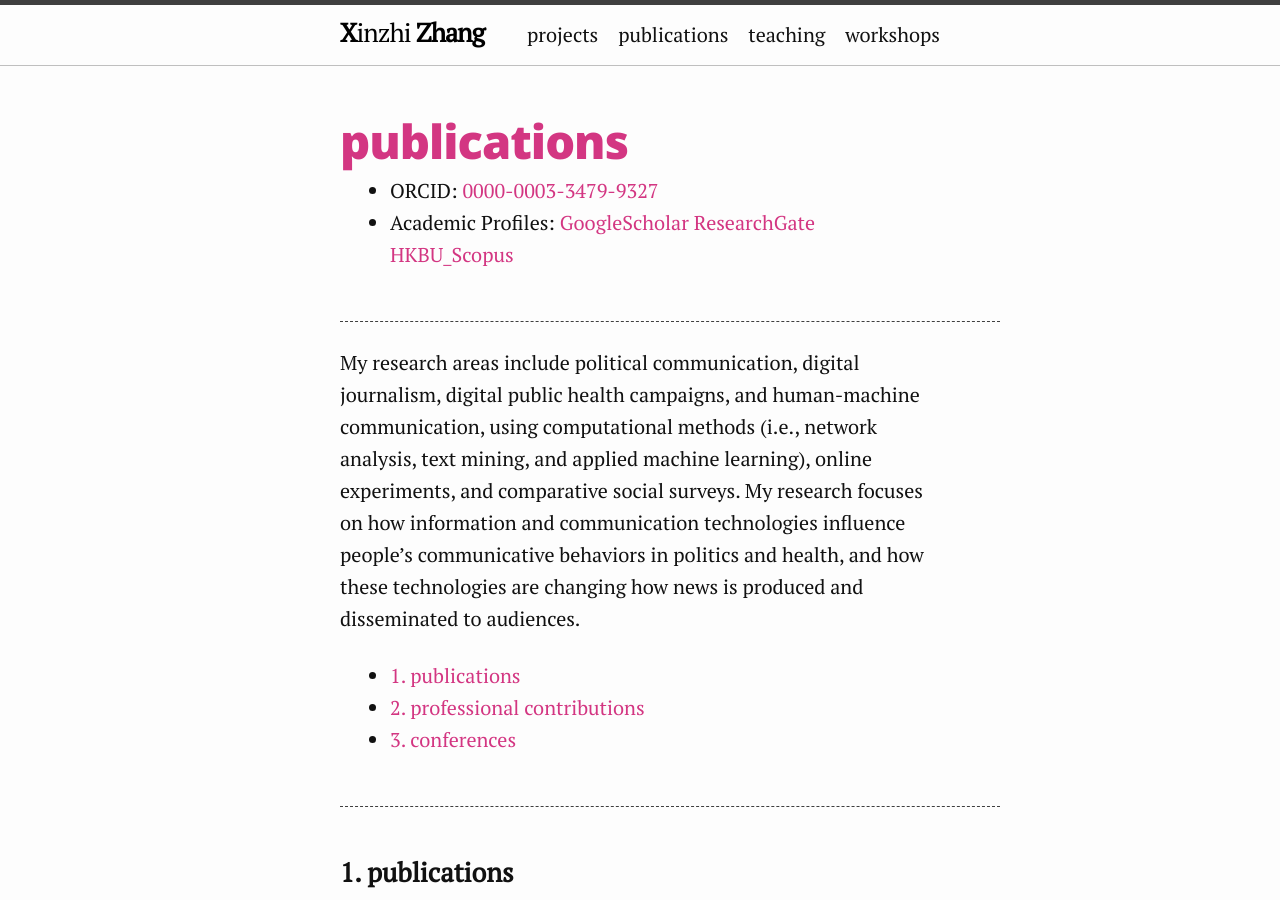
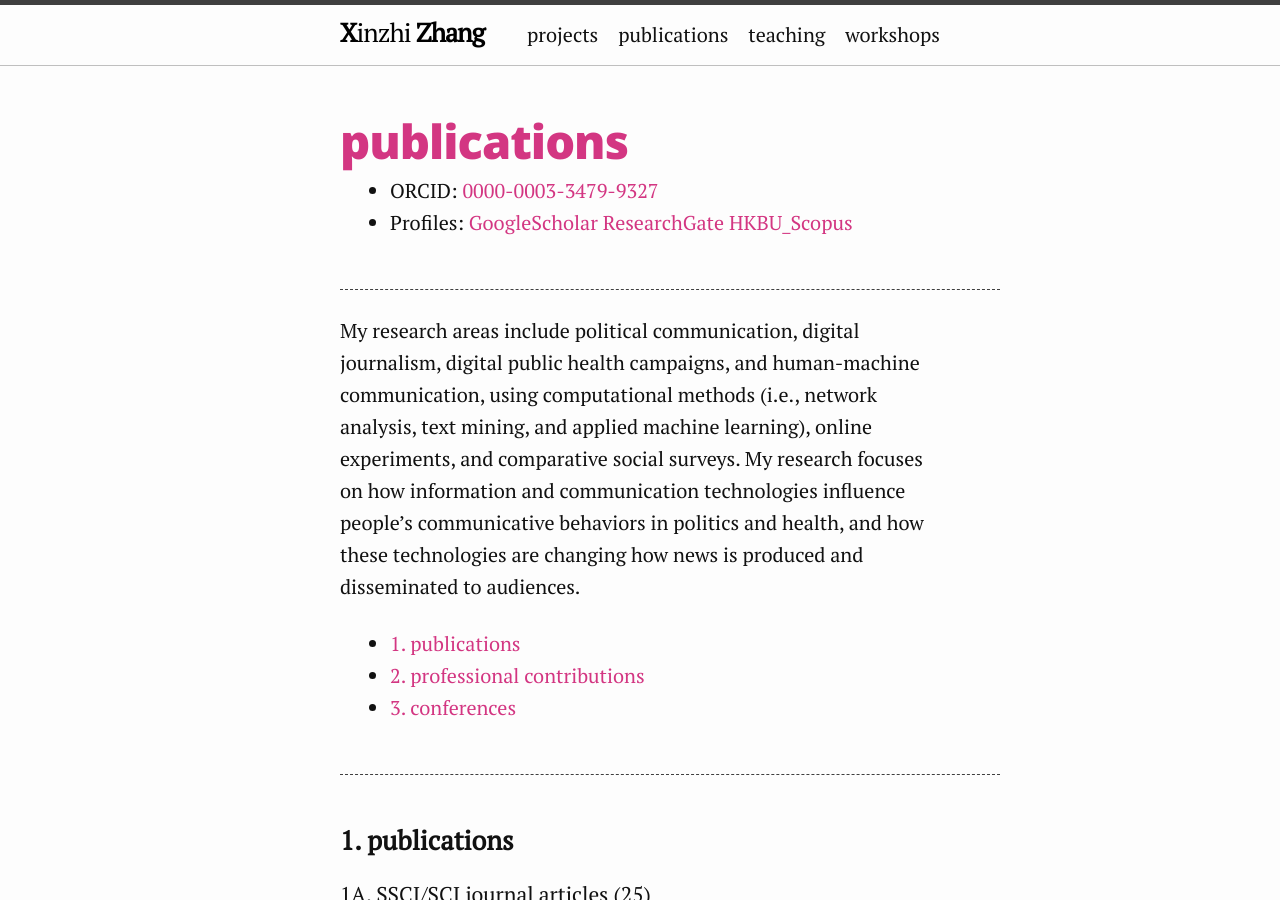
Before and after one commit to xzzhang2/xzzhang2.github.io, a Jekyll site: the page built from pages/pubs.md, in a window 1280 px wide and 900 px high. Built offline with Jekyll 4.4.1, drawn with Linux system fonts in a browser that asks for light colours.

Commit message:
Update pubs.md
2022-08-03

```diff
--- a/pages/pubs.md
+++ b/pages/pubs.md
@@ -5,7 +5,7 @@ description: Xinzhi Zhang's publications
 ---
 
 - ORCID: [0000-0003-3479-9327](https://orcid.org/0000-0003-3479-9327)
-- Academic Profiles: [GoogleScholar](https://scholar.google.com.hk/citations?user=iOFeIDIAAAAJ&hl=en) [ResearchGate](https://www.researchgate.net/profile/Xinzhi_Zhang3) [HKBU_Scopus](https://scholars.hkbu.edu.hk/en/persons/xinzhi-zhang-11)
+- Profiles: [GoogleScholar](https://scholar.google.com.hk/citations?user=iOFeIDIAAAAJ&hl=en) [ResearchGate](https://www.researchgate.net/profile/Xinzhi_Zhang3) [HKBU_Scopus](https://scholars.hkbu.edu.hk/en/persons/xinzhi-zhang-11)
 
 ---
 
```
